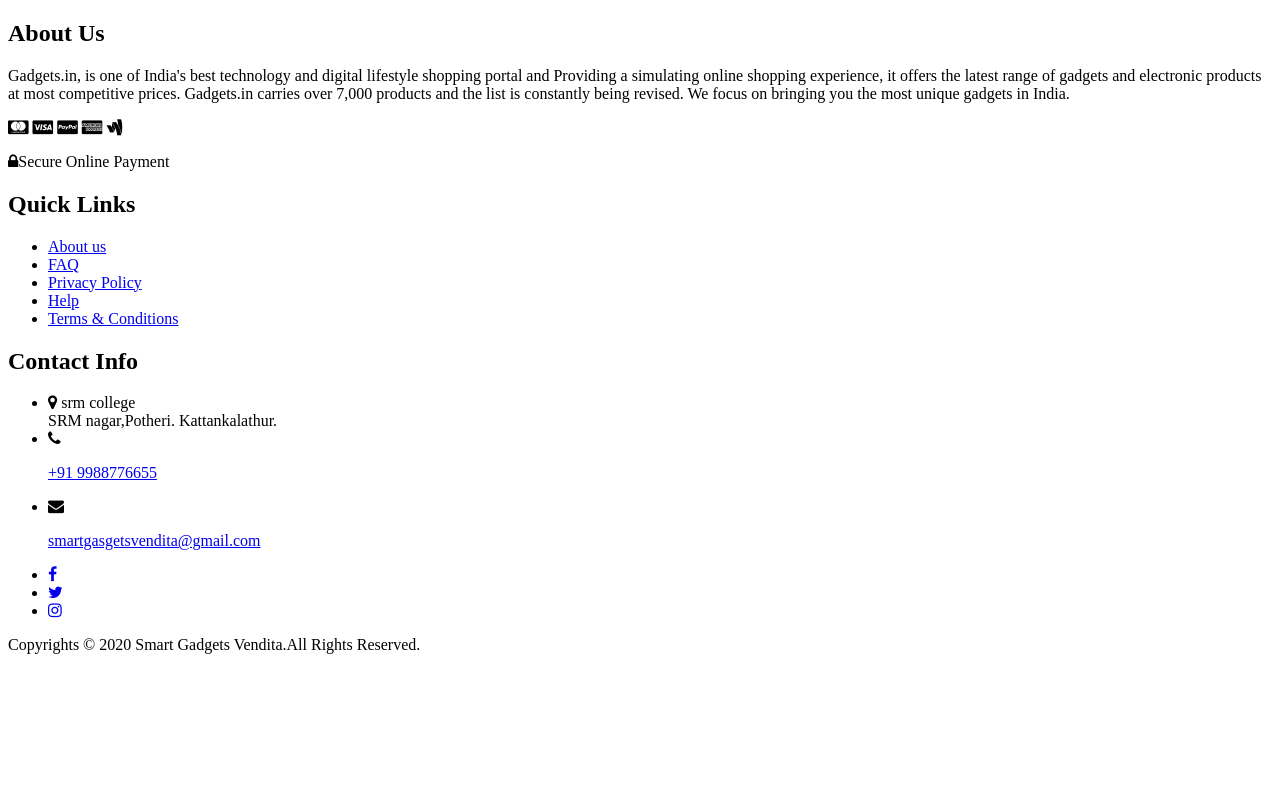
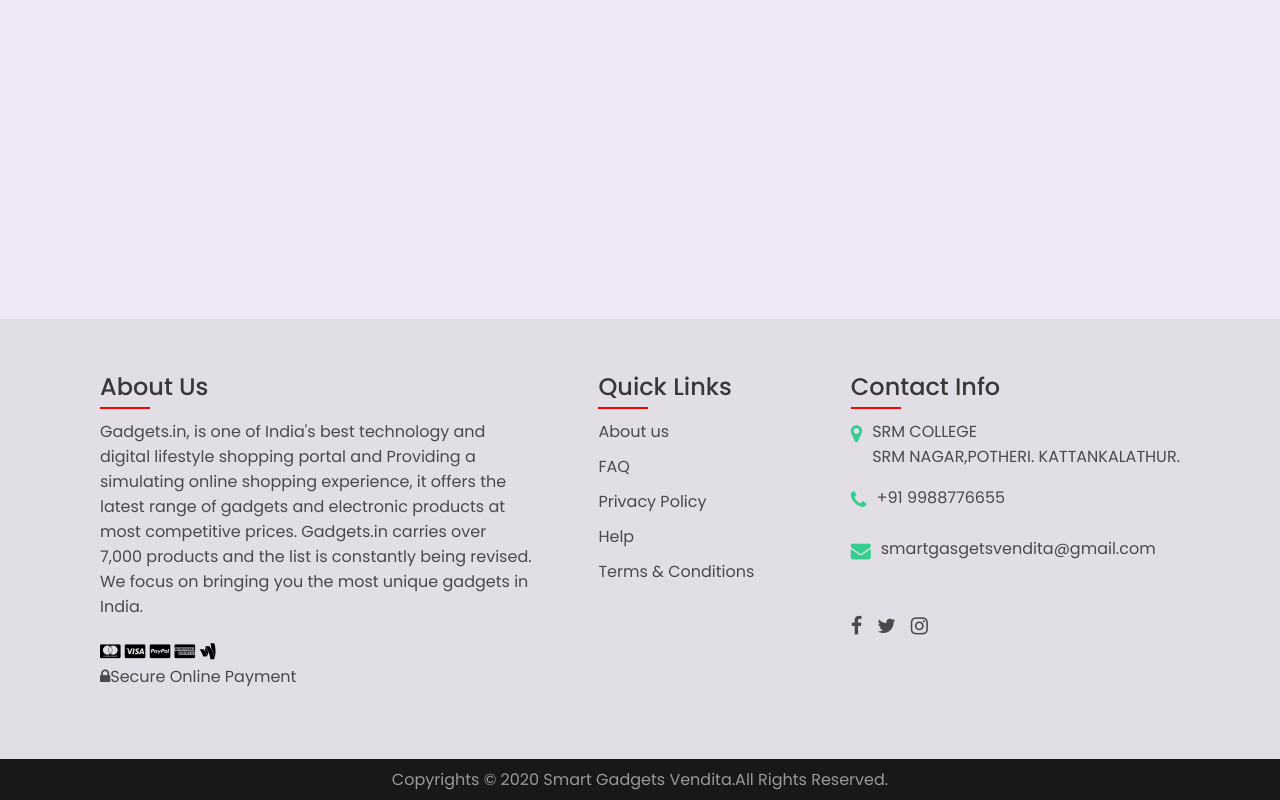
Before and after one commit to anoop200005/chromefooter, a plain HTML site: page index.html in a window 1280 px wide. Drawn offline with Linux system fonts and the light colour scheme.

Commit message:
Update index.html

```diff
--- a/index.html
+++ b/index.html
@@ -2,7 +2,7 @@
 <head>
     <title>Footer Design</title>
     <link rel="stylesheet" href="https://stackpath.bootstrapcdn.com/font-awesome/4.7.0/css/font-awesome.min.css" integrity="sha384-wvfXpqpZZVQGK6TAh5PVlGOfQNHSoD2xbE+QkPxCAFlNEevoEH3Sl0sibVcOQVnN" crossorigin="anonymous">
-    <link rel="stylesheet" type="text/css" href="footer.css">
+    <link rel="stylesheet" type="text/css" href="style.css">
 </head>
 <body>
     <footer>
```
